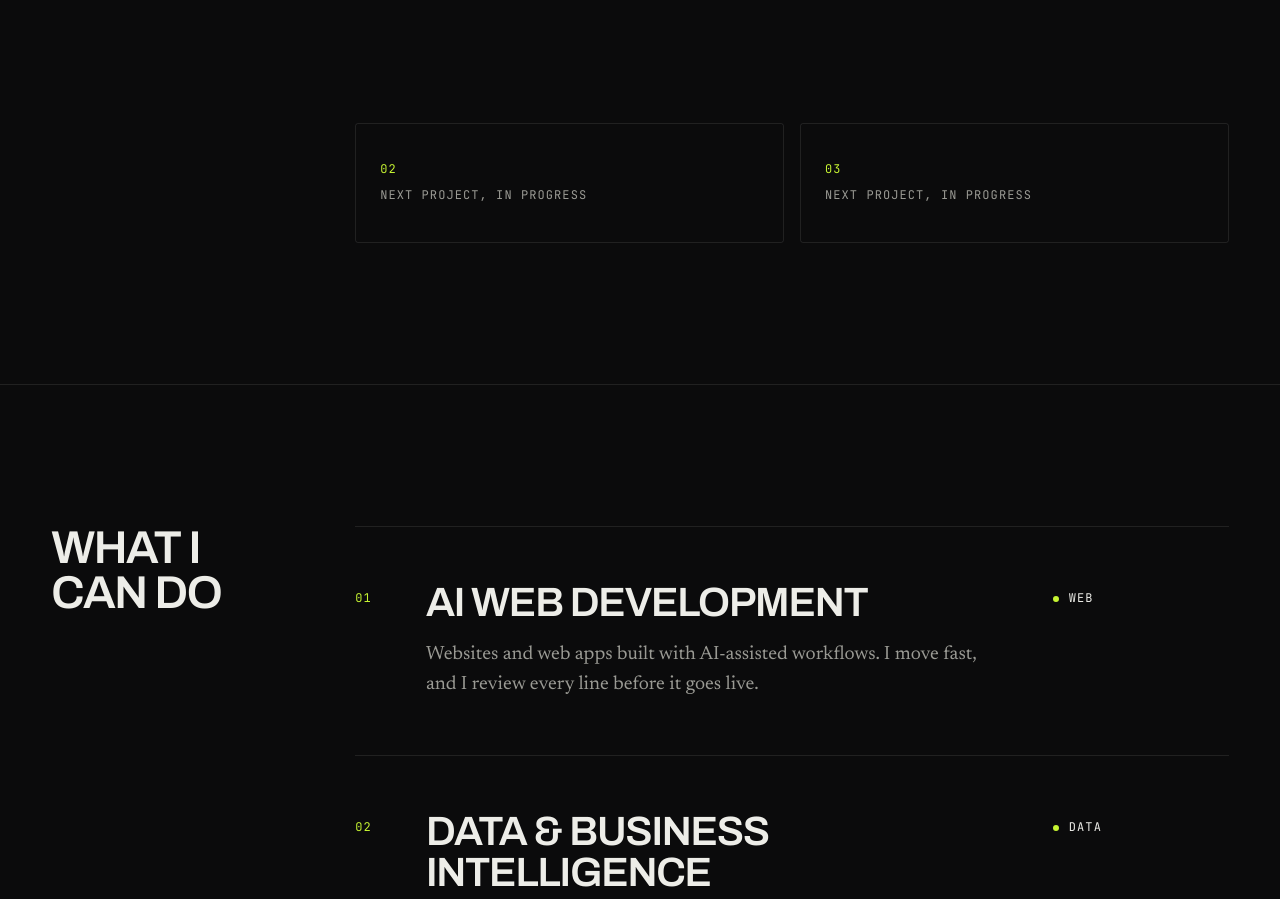
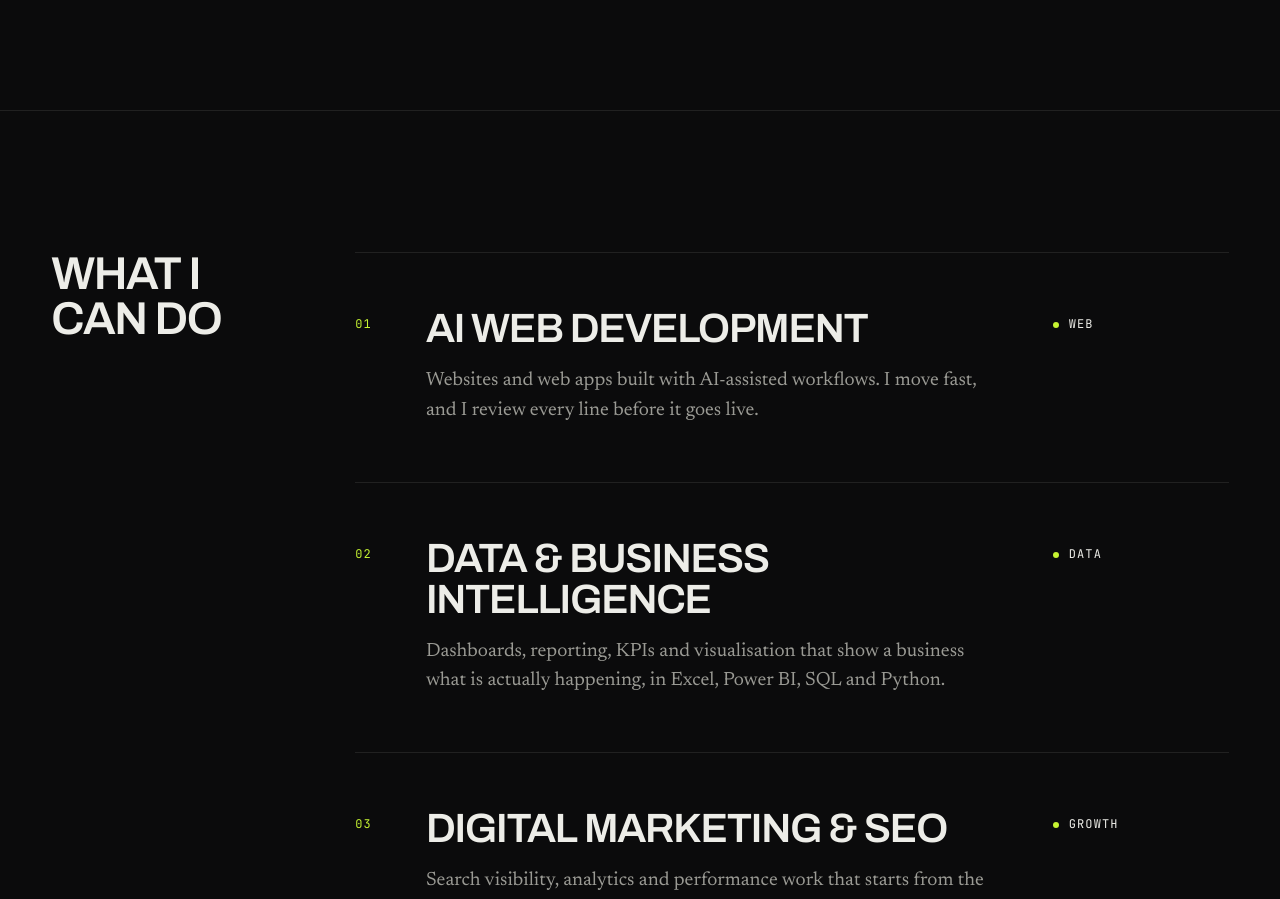
Before and after one commit to vitalcard22/vitaltech, a React (Vite) app: page / in a window 1280 px wide. Shown: the part 2240-3139 px from the top of the page. Built offline with nearby package versions, Linux system fonts and the light colour scheme.

Commit message:
Show only the latest project; remove empty placeholder slots
Co-Authored-By: Claude Sonnet 5.5 <noreply@anthropic.com>
Claude-Session: https://claude.ai/code/session_015jGHj8V9nxap4z3zMqdrVr

```diff
--- a/src/sections/Work.tsx
+++ b/src/sections/Work.tsx
@@ -1,6 +1,5 @@
-import { placeholders, projects } from '../data/projects'
+import { projects } from '../data/projects'
 import { ProjectEntry } from '../components/ProjectEntry'
-import { Reveal } from '../components/Reveal'
 import { SectionTitle } from '../components/SectionTitle'
 import './Work.css'
 
@@ -21,14 +20,6 @@ export function Work() {
             ))}
           </div>
 
-          <Reveal as="ul" className="work__next">
-            {placeholders.map((p) => (
-              <li key={p.index}>
-                <span className="label work__next-n">{p.index}</span>
-                <span className="label">Next project, in progress</span>
-              </li>
-            ))}
-          </Reveal>
         </div>
       </div>
     </section>
```
